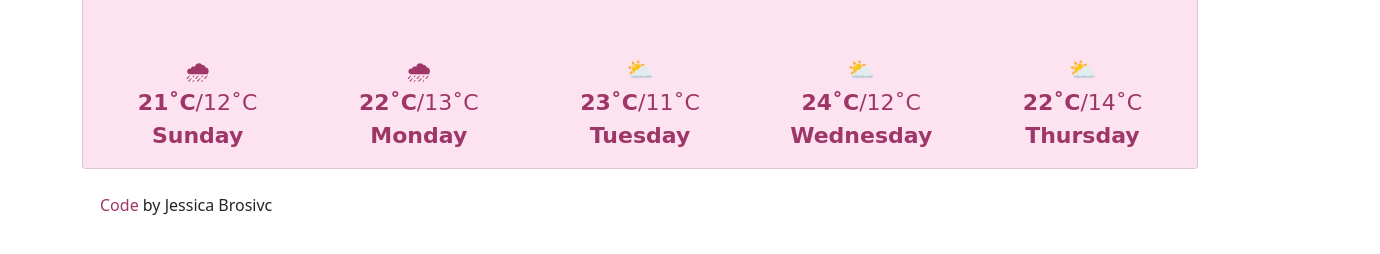
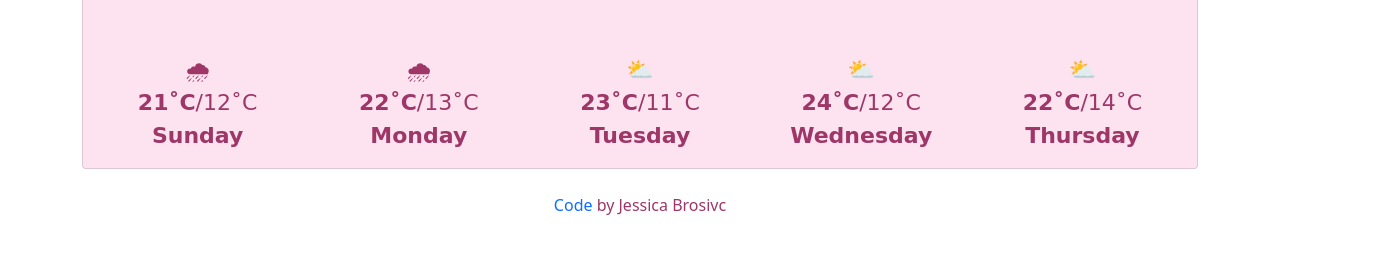
Before and after one commit to helketari/SheCodes-Plus-Final-Project, a plain HTML site: page index.html in a window 1280 px wide. Shown: the part 410-664 px from the top of the page, 1380 px wide, since content can reach past the window. Drawn offline with nearby package versions, Linux system fonts and the light colour scheme; a web font is replaced by a local one.

Commit message:
Updated GitHub link in CSS

```diff
--- a/src/style.css
+++ b/src/style.css
@@ -79,11 +79,10 @@ button {
 
 a {
   text-decoration: none;
-  color: #9e3668;
 }
 
-p {
-  position: relative;
-  top: 20px;
-  left: 100px;
+.GitHub-link {
+  color: #9e3668;
+  margin-top: 20px;
+  text-align: center;
 }
```
